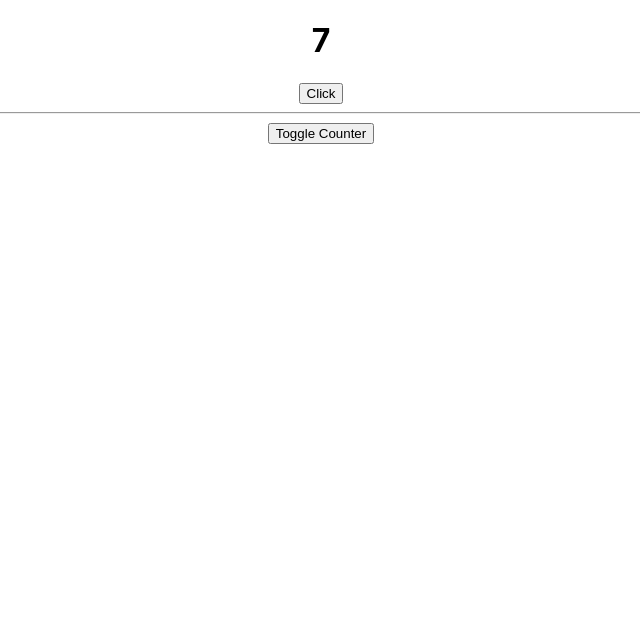
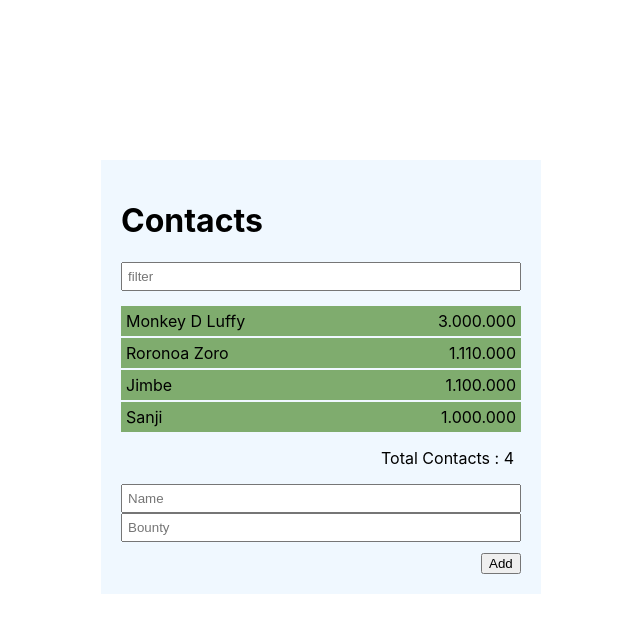
Before and after one commit to YaseiSensei/react-example, a React (Create React App) app: page / in a window 1280 px wide. Shown: the top 632 px of the page, without its empty margins (319-959 px from the left). Built offline with nearby package versions, Linux system fonts and the light colour scheme.

Commit message:
mini-project

```diff
--- a/src/App.css
+++ b/src/App.css
@@ -1,38 +1,6 @@
 .App {
-  text-align: center;
+  display: flex;
+    justify-content: center;
+    align-items: center;
+    padding-top: 20vh;
 }
-
-.App-logo {
-  height: 40vmin;
-  pointer-events: none;
-}
-
-@media (prefers-reduced-motion: no-preference) {
-  .App-logo {
-    animation: App-logo-spin infinite 20s linear;
-  }
-}
-
-.App-header {
-  background-color: #282c34;
-  min-height: 100vh;
-  display: flex;
-  flex-direction: column;
-  align-items: center;
-  justify-content: center;
-  font-size: calc(10px + 2vmin);
-  color: white;
-}
-
-.App-link {
-  color: #61dafb;
-}
-
-@keyframes App-logo-spin {
-  from {
-    transform: rotate(0deg);
-  }
-  to {
-    transform: rotate(360deg);
-  }
-}
--- a/src/App.js
+++ b/src/App.js
@@ -1,6 +1,7 @@
 
 import './App.css';
-import UseEffectApp from './useEffect/UseEffectApp';
+import SampleApp1 from './sample-project1/SampleApp1';
+/* import UseEffectApp from './useEffect/UseEffectApp'; */
 /* import EntranceApp from './entrance/EntranceApp'; */
 /* import StateApp from './states/StateApp'; */
 
@@ -11,8 +12,8 @@ function App() {
     <div className="App">
       {/* <EntranceApp/>*/}
       {/* <StateApp/> */}
-      <UseEffectApp/>
-
+     {/*  <UseEffectApp/> */}
+      <SampleApp1 />
 
     </div>
   );
--- /dev/null
+++ b/src/sample-project1/SampleApp1.js
@@ -0,0 +1,17 @@
+import React from 'react'
+
+import Contacts from './components/Contacts'
+
+export default function SampleApp1() {
+  return (
+    <div>
+
+
+
+        <Contacts />
+
+
+
+    </div>
+  )
+}
--- /dev/null
+++ b/src/sample-project1/components/ContactForm.js
@@ -0,0 +1,37 @@
+import React, { useEffect, useState } from 'react'
+import "../css/Contacts.css"
+
+const initialFormValues={fullname:"",bounty:""}
+export default function ContactForm({addContact,contacts}) {
+
+    const [form, setForm] = useState(initialFormValues)
+
+    useEffect(()=>{
+
+       setForm(initialFormValues)
+    },[contacts])
+
+    const onChangeInput =(e)=>{
+        setForm({...form,[e.target.name]: e.target.value})
+    }
+
+    const onSubmit=(e)=>{
+        e.preventDefault();
+
+        if(form.fullname === ""||form.bounty ==="")return false;
+
+        addContact([...contacts,form]);
+
+
+    }
+  return (
+    <form onSubmit={onSubmit}>
+
+      <input name="fullname" value={form.fullname} placeholder='Name' onChange={onChangeInput} />
+      <br />
+      <input name="bounty" value={form.bounty} placeholder='Bounty' onChange={onChangeInput}/>
+      <br />
+      <button id='btn' >Add</button>
+    </form>
+  )
+}
--- /dev/null
+++ b/src/sample-project1/components/ContactList.js
@@ -0,0 +1,25 @@
+import React, { useState } from 'react'
+
+export default function ContactList({contacts}) {
+
+   const [filterText, setFilterText] = useState("")
+
+   const filtered=contacts.filter((item)=>{
+    return Object.keys(item).some((key)=>{
+      return  item[key].toString().toLowerCase().includes(filterText.toLowerCase());
+
+    })
+   })
+
+
+
+  return (
+    <div>
+        <input placeholder='filter' value={filterText} onChange={(e)=>setFilterText(e.target.value)} />
+    <ul className='list'>
+        {filtered.map((c,i)=>(<li key={i}><span>{c.fullname}</span><span>{c.bounty}</span> </li>))}
+    </ul>
+    <p> Total Contacts : {filtered.length} </p>
+    </div>
+  )
+}
--- /dev/null
+++ b/src/sample-project1/components/Contacts.js
@@ -0,0 +1,27 @@
+import React, { useEffect, useState } from 'react'
+import ContactForm from './ContactForm'
+import ContactList from './ContactList'
+import "../css/Contacts.css"
+
+export default function Contacts() {
+    const [contacts, setContacts] = useState([
+        {fullname:"Monkey D Luffy",bounty:"3.000.000"},
+        {fullname:"Roronoa Zoro",bounty:"1.110.000"},
+        {fullname:"Jimbe",bounty:"1.100.000"},
+        {fullname:"Sanji",bounty:"1.000.000"}])
+
+    useEffect(() => {
+
+
+
+    }, [contacts])
+
+
+  return (
+    <div id="container">
+        <h1>Contacts</h1>
+        <ContactList contacts={contacts} />
+        <ContactForm  addContact={setContacts} contacts={contacts}/>
+    </div>
+  )
+}
--- /dev/null
+++ b/src/sample-project1/css/Contacts.css
@@ -0,0 +1,40 @@
+#container{
+
+    width: 400px;
+    background-color: aliceblue;
+    padding: 20px;
+}
+input{
+    width: 100%;
+    box-sizing: border-box;
+    padding: 5px;
+    -webkit-box-sizing: border-box;
+    -moz-box-sizing: border-box;
+}
+ul,li{
+    margin: 0;
+    padding: 0;
+    list-style-type: none;
+
+}
+.list{
+    margin: 15px 0;
+
+}
+.list>li{
+    background-color: rgb(127, 172, 110);
+    padding: 5px;
+    margin-bottom: 2px ;
+    display: flex;
+    justify-content: space-between;
+
+}
+p{
+
+    padding-left: 65%;
+
+}
+#btn{
+    margin-left: 90%;
+    margin-top: 11px;
+}
```
